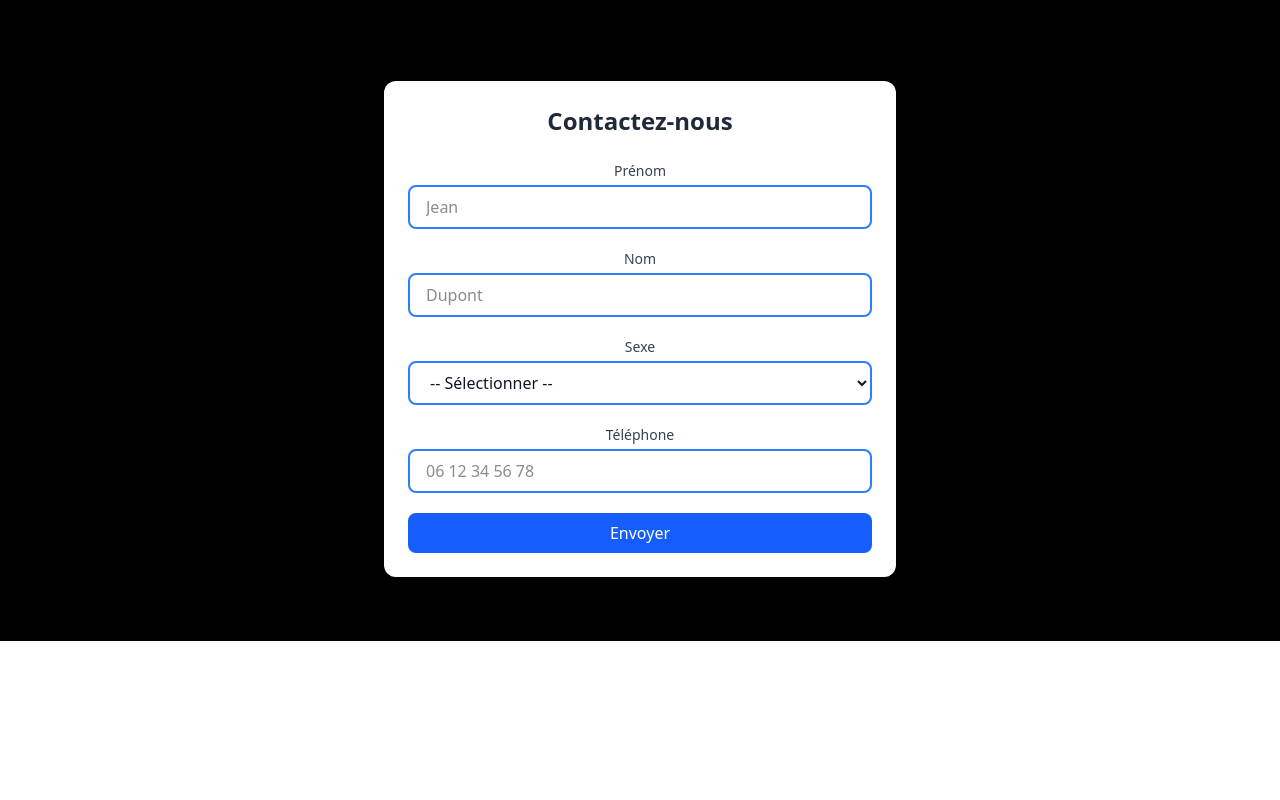
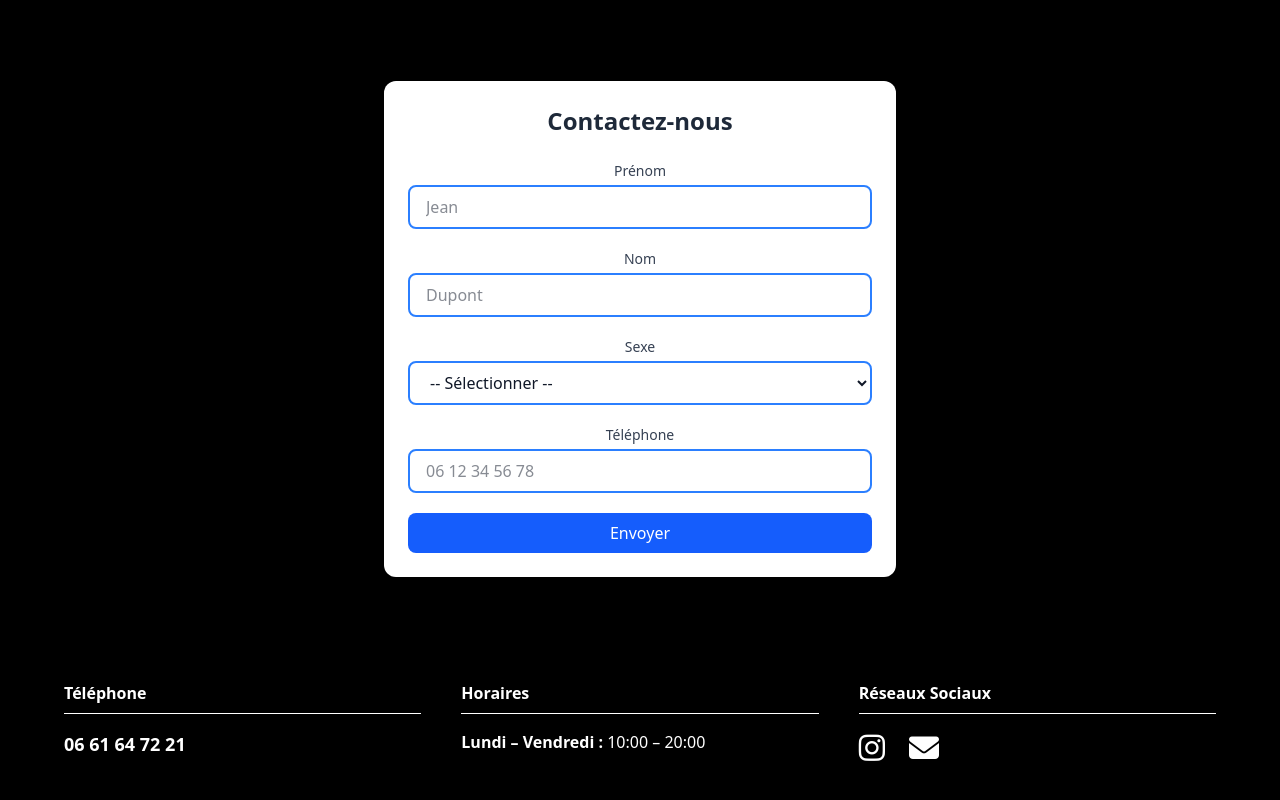
Before and after one commit to FayadIdrissB/NPI-, a React (Vite) app in the folder NPI-Front/: page / in a window 1280 px wide. Shown: the part 2469-3269 px from the top of the page. Before the commit the page ends 3110 px from the top, so only its background shows below. Built offline with nearby package versions, Linux system fonts and the light colour scheme.

Commit message:
add footer

```diff
--- a/NPI-Front/index.html
+++ b/NPI-Front/index.html
@@ -5,6 +5,7 @@
     <link rel="icon" type="image/svg+xml" href="/vite.svg" />
     <meta name="viewport" content="width=device-width, initial-scale=1.0" />
     <link href="https://fonts.googleapis.com/css2?family=Roboto:wght@200;400;700&display=swap" rel="stylesheet">
+    <link rel="stylesheet" href="https://cdnjs.cloudflare.com/ajax/libs/font-awesome/6.4.0/css/all.min.css" />
     <link href="https://fonts.googleapis.com/css2?family=Alfa+Slab+One&display=swap" rel="stylesheet">
     <title>Né pour impacté</title>
   </head>
--- /dev/null
+++ b/NPI-Front/src/components/footer/index.tsx
@@ -0,0 +1,36 @@
+function Footer() {
+  return (
+    <div className="px-6 bg-black">
+        <footer className="bg-cover bg-center text-white py-10">
+            <div className="max-w-6xl mx-auto flex flex-col md:flex-row justify-between gap-10">
+            {/* Téléphone */}
+                <div className="flex-1">
+                    <h2 className="text-1xl font-bold mb-4 border-b border-white pb-2">Téléphone</h2>
+                    <p className="text-lg font-semibold">06 61 64 72 21</p>
+                </div>
+
+            {/* Horaires */}
+                 <div className="flex-1">
+                     <h2 className="text-1xl font-bold mb-4 border-b border-white pb-2">Horaires</h2>
+                    <p><strong>Lundi – Vendredi :</strong> 10:00 – 20:00</p>
+                </div>
+
+            {/* Contact */}
+                <div className="flex-1">
+                    <h2 className="text-1xl font-bold mb-4 border-b border-white pb-2">Réseaux Sociaux</h2>
+                    <div className="flex space-x-6 text-3xl">
+                      <a href="https://www.instagram.com/itsflorian__/" target="_blank" rel="noopener noreferrer">
+                        <i className="fab fa-instagram hover:text-gray-300"></i>
+                      </a>
+                      <a href="mailto:kelembhoflo@gmail.com">
+                        <i className="fas fa-envelope hover:text-gray-300"></i>
+                      </a>
+                    </div>
+                </div>
+            </div>
+        </footer>
+    </div>
+  )
+}
+
+export default Footer;
--- a/NPI-Front/src/pages/home/index.tsx
+++ b/NPI-Front/src/pages/home/index.tsx
@@ -4,6 +4,7 @@ import photo_flo from '../../assets/images/photo_flo.jpeg'
 import vidéo from '../../assets/images/vidéo.mp4'
 import Header from '../../components/header/index'
 import ContactForm from '../../features/form'
+import Footer from '../../components/footer';
 import '../../App.css'
 
 
@@ -102,6 +103,7 @@ function Home() {
         <section className='bg-black text-white py-16 px-4 text-center'>
           <ContactForm onSubmitSuccess={handleFormSubmit} />
         </section>
+        <Footer />
       </div>
     </>
   )
```
